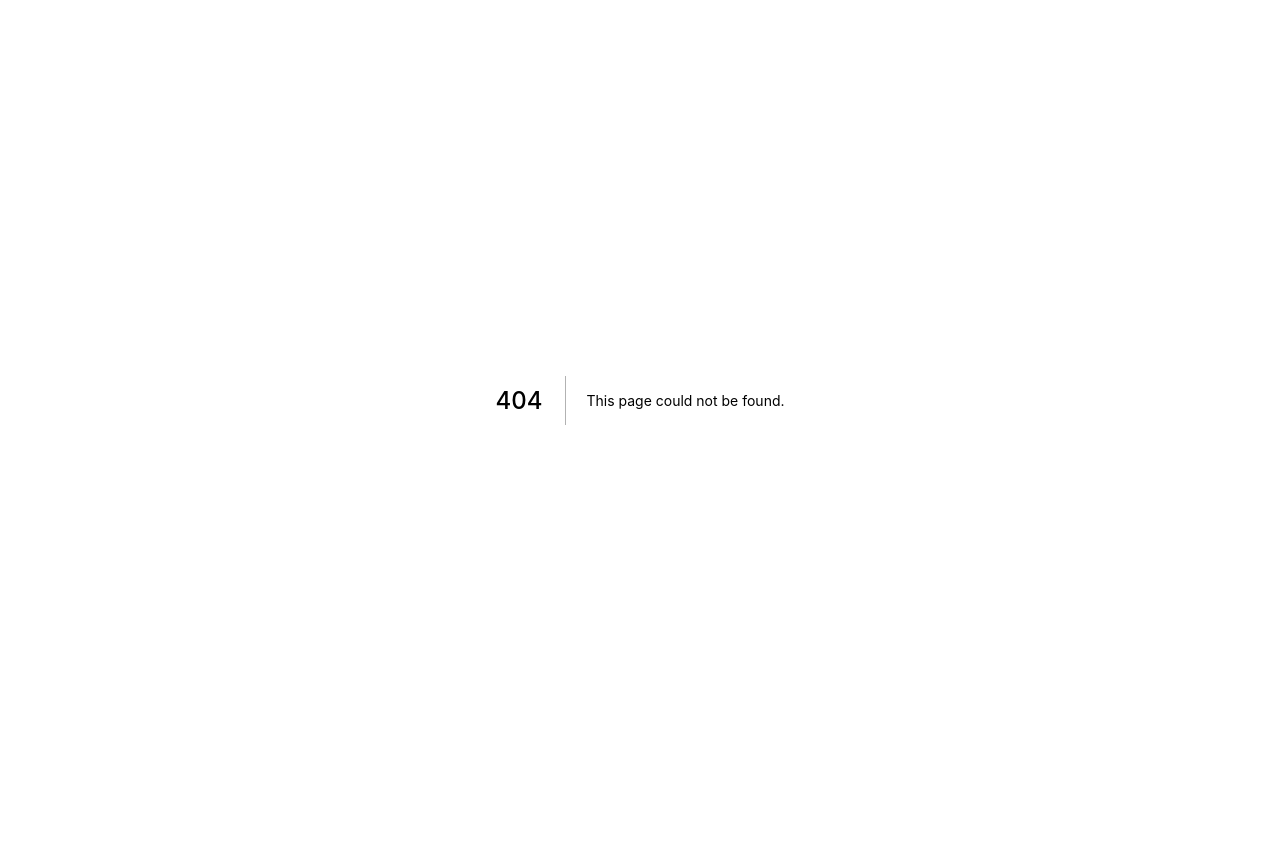
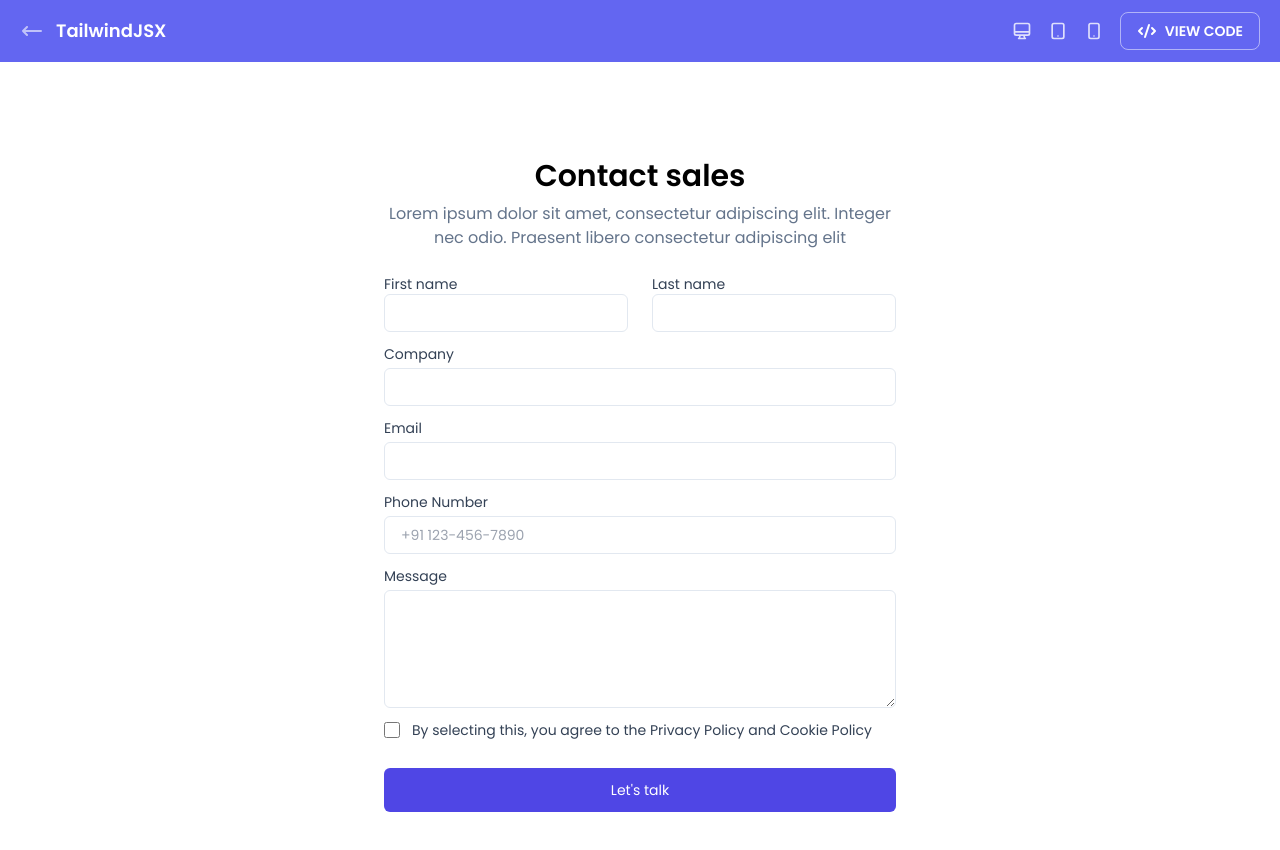
Before and after one commit to akhtersoyeb/tailwindJsx, a Next.js app: page /snippets/6 in a window 1280 px wide. Before the commit this address had no page. Shown: the top 850 px of the page. Before the commit the page ends 800 px from the top, so only its background shows below. Built offline with nearby package versions, Linux system fonts and the light colour scheme.

Commit message:
added snippet - ID:6, name: contact form 1

```diff
--- a/libs/snippetData.json
+++ b/libs/snippetData.json
@@ -23,5 +23,10 @@
         "id": 5,
         "name": "banner 1",
         "image": "/snippetImages/banner-1.png"
+    },
+    {
+        "id": 6,
+        "name": "contact form 1",
+        "image": "/snippetImages/contact-form-1.png"
     }
 ]
--- /dev/null
+++ b/pages/snippets/6.js
@@ -0,0 +1,47 @@
+import SnippetLayout from "../../components/SnippetLayout";
+
+export default function contact_form_1() {
+    return (
+        <SnippetLayout>
+            <div className="max-w-lg mx-auto">
+  <h1 className="text-center font-semibold text-3xl mb-2">Contact sales</h1>
+  <p className="text-center text-slate-500 mb-6">Lorem ipsum dolor sit amet, consectetur adipiscing elit. Integer nec odio. Praesent libero consectetur adipiscing elit</p>
+  <form className="flex flex-col gap-3" action="">
+    <div className="grid grid-cols-2 gap-6">
+      <div className="flex flex-col">
+        <label className="text-sm text-slate-700" htmlFor="firstName">First name</label>
+        <input className="border border-slate-200 focus:outline-none rounded-md px-4 py-2 text-sm text-slate-700" id="firstName" type="text" />
+      </div>
+      <div className="flex flex-col">
+        <label className="text-sm text-slate-700" htmlFor="lastName">Last name</label>
+        <input className="border border-slate-200 focus:outline-none rounded-md px-4 py-2 text-sm text-slate-700" id="lastName" type="text" />
+      </div>
+    </div>
+
+    <div className="flex flex-col gap-1">
+      <label className="text-sm text-slate-700" htmlFor="company">Company</label>
+      <input className="border border-slate-200 focus:outline-none rounded-md px-4 py-2 text-sm text-slate-700" id="company" type="text" />
+    </div>
+    <div className="flex flex-col gap-1">
+      <label className="text-sm text-slate-700" htmlFor="email">Email</label>
+      <input className="border border-slate-200 focus:outline-none rounded-md px-4 py-2 text-sm text-slate-700" id="email" type="text" />
+    </div>
+    <div className="flex flex-col gap-1">
+      <label className="text-sm text-slate-700" htmlFor="phoneNumber">Phone Number</label>
+      <input className="border border-slate-200 focus:outline-none rounded-md px-4 py-2 text-sm text-slate-700" placeholder="+91 123-456-7890" id="phoneNumber" type="text" />
+    </div>
+    <div className="flex flex-col gap-1">
+      <label className="text-sm text-slate-700" htmlFor="message">Message</label>
+      <textarea className="border border-slate-200 focus:outline-none rounded-md px-4 py-2 text-sm text-slate-700" rows="5"></textarea>
+    </div>
+    <div className="flex gap-3 items-center">
+      <label className="text-sm text-slate-700 order-last" htmlFor="checkbox">By selecting this, you agree to the Privacy Policy and Cookie Policy</label>
+      <input className="h-4 w-4" id="checkbox" type="checkbox" />
+    </div>
+    <button className="mt-4 text-white text-center bg-indigo-600 text-sm w-full py-3 rounded-md hover:bg-indigo-500">Let&apos;s talk</button>
+  </form>
+</div>
+
+        </SnippetLayout>
+    )
+}
```
Also changed, not shown: public/snippetImages/contact-form-1.png (added).
